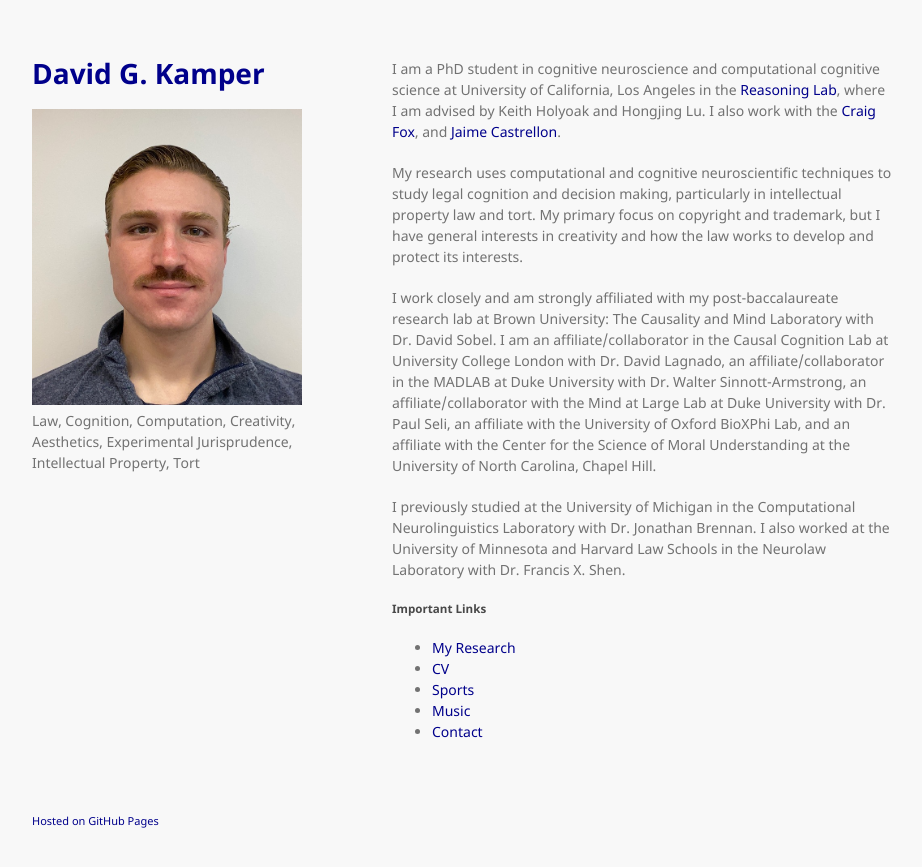
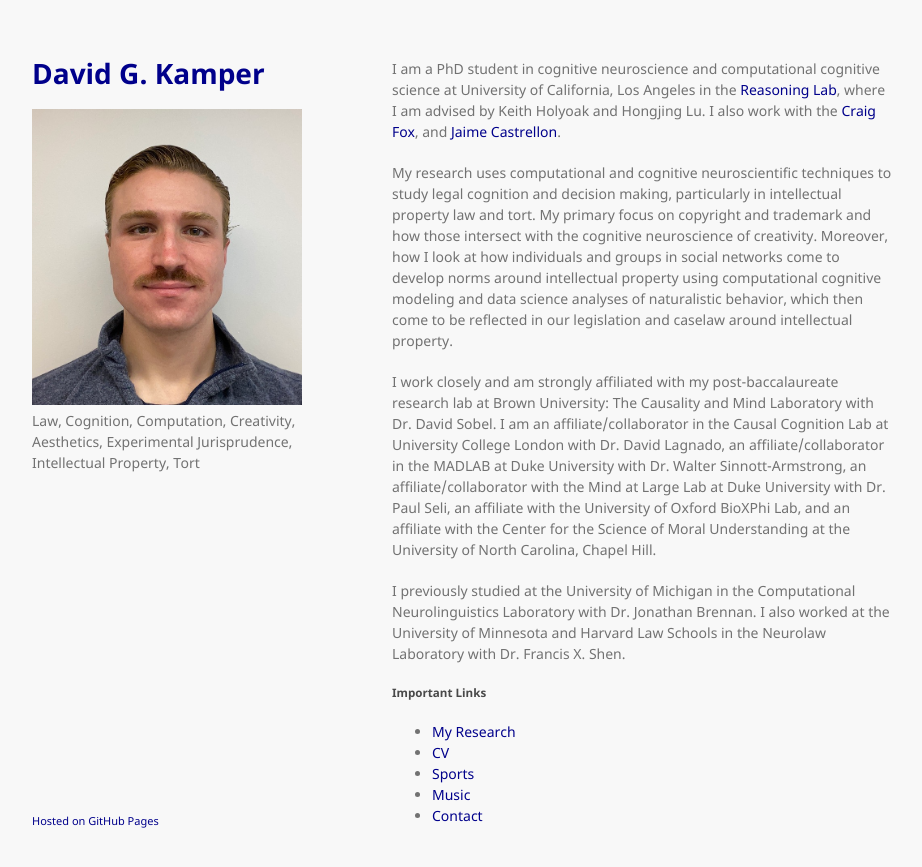
Before and after one commit to dgkamper/dgkamper.github.io, a Jekyll site: the page built from index.md, in a window 1280 px wide. Shown: the top 867 px of the page, without its empty margins (178-1100 px from the left). Built offline with Jekyll 4.4.1, drawn with Linux system fonts in a browser that asks for light colours.

Commit message:
Update index.md

```diff
--- a/index.md
+++ b/index.md
@@ -4,7 +4,7 @@ layout: default
 
 I am a PhD student in cognitive neuroscience and computational cognitive science at University of California, Los Angeles in the [Reasoning Lab](https://reasoninglab.psych.ucla.edu/), where I am advised by Keith Holyoak and Hongjing Lu. I also work with the [Craig Fox](https://www.craigrfox.com/), and [Jaime Castrellon](https://www.psych.ucla.edu/faculty-page/jcastrellon/).
 
-My research uses computational and cognitive neuroscientific techniques to study legal cognition and decision making, particularly in intellectual property law and tort. My primary focus on copyright and trademark, but I have general interests in creativity and how the law works to develop and protect its interests.
+My research uses computational and cognitive neuroscientific techniques to study legal cognition and decision making, particularly in intellectual property law and tort. My primary focus on copyright and trademark and how those intersect with the cognitive neuroscience of creativity. Moreover, how I look at how individuals and groups in social networks come to develop norms around intellectual property using computational cognitive modeling and data science analyses of naturalistic behavior, which then come to be reflected in our legislation and caselaw around intellectual property.
 
 I work closely and am strongly affiliated with my post-baccalaureate research lab at Brown University: The Causality and Mind Laboratory with Dr. David Sobel. I am an affiliate/collaborator in the Causal Cognition Lab at University College London with Dr. David Lagnado, an affiliate/collaborator in the MADLAB at Duke University with Dr. Walter Sinnott-Armstrong, an affiliate/collaborator with the Mind at Large Lab at Duke University with Dr. Paul Seli, an affiliate with the University of Oxford BioXPhi Lab, and an affiliate with the Center for the Science of Moral Understanding at the University of North Carolina, Chapel Hill.
 
```
